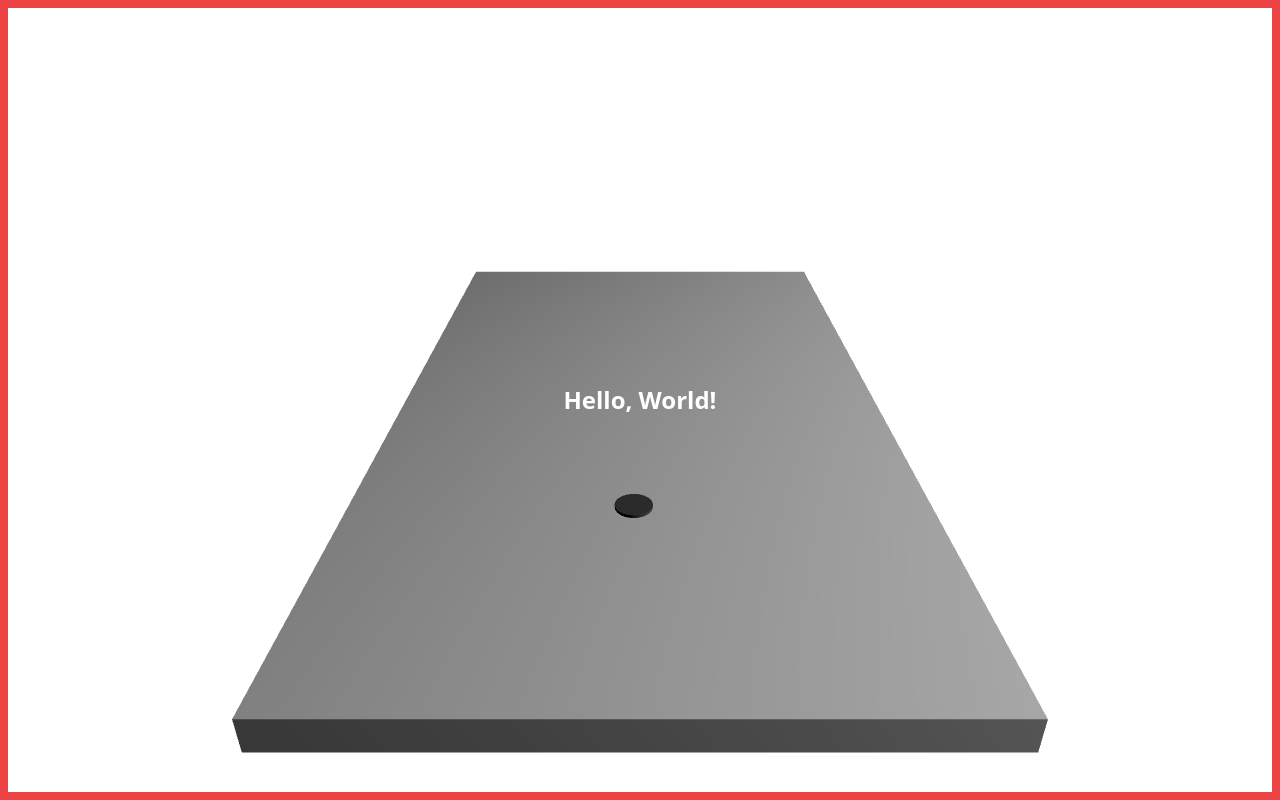
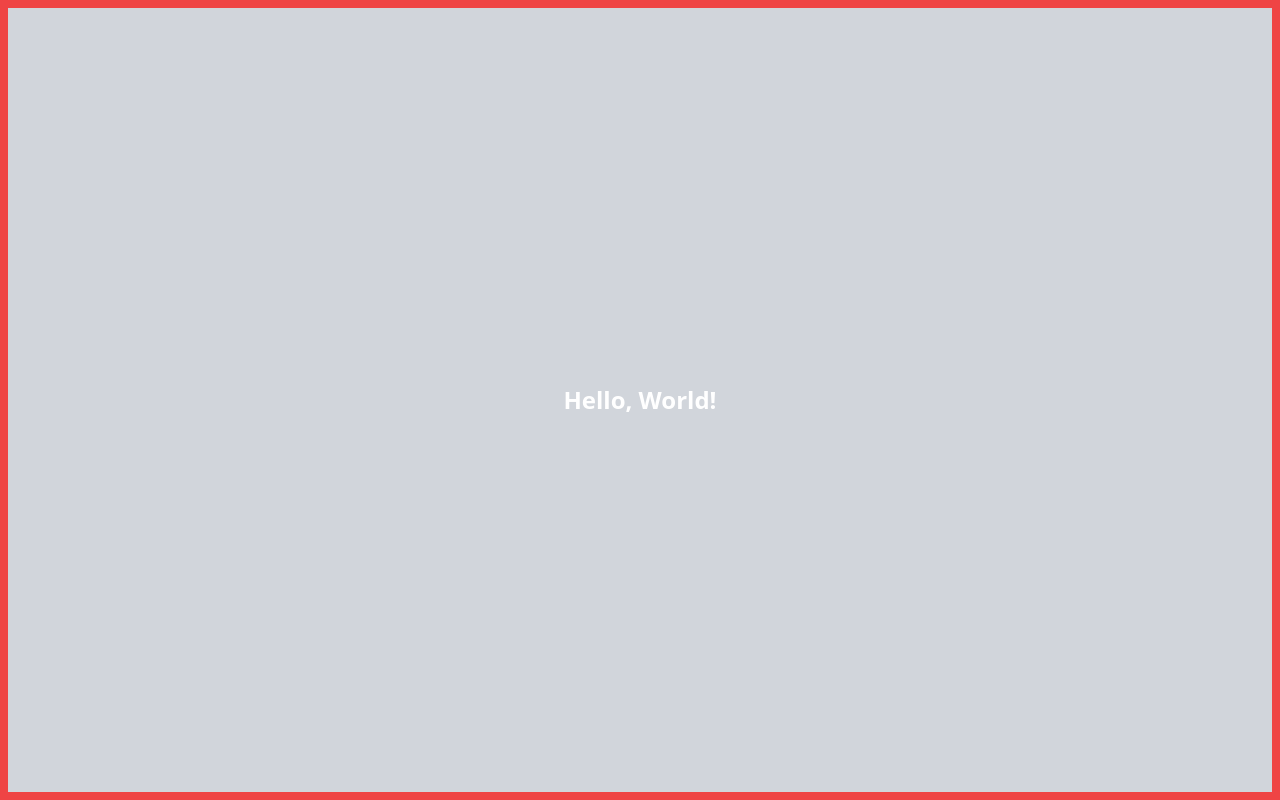
Before and after one commit to nagillimnayr/mountain-madness-2024, a React (Vite) app in the folder frontend/: page / in a window 1280 px wide. Built offline with nearby package versions, Linux system fonts and the light colour scheme.

Commit message:
add overlay that disappears on click

```diff
--- a/frontend/src/components/canvas/game/Game.tsx
+++ b/frontend/src/components/canvas/game/Game.tsx
@@ -1,3 +1,5 @@
+import { TABLE_LENGTH } from '@/lib/constants';
+import { Paddle } from './Paddle';
 import { Puck } from './Puck';
 import { Table } from './Table';
 
@@ -7,6 +9,7 @@ export const Game = () => {
     <>
       <Table />
       <Puck position={[0, 0.1, 0]}/>
+      <Paddle position={[0, 0,  TABLE_LENGTH * 1.2/3]} />
     </>
   )
 }
--- /dev/null
+++ b/frontend/src/components/canvas/game/Paddle.tsx
@@ -0,0 +1,26 @@
+import { PADDLE_BASE_RADIUS, PADDLE_BASE_THICKNESS, PADDLE_HANDLE_HEIGHT, PADDLE_HANDLE_RADIUS } from '@/lib/constants';
+import { Cylinder } from '@react-three/drei';
+import { useRef } from 'react';
+import { Object3D, Vector3Tuple } from 'three'
+
+
+
+type PaddleProps = {
+  position?: Vector3Tuple,
+}
+export const Paddle = ({position}: PaddleProps) => {
+  const paddleRef = useRef<Object3D>(null!);
+
+  return (
+    <object3D ref={paddleRef} position={position}>
+      <group position-y={PADDLE_BASE_THICKNESS / 2}>
+        <Cylinder args={[PADDLE_BASE_RADIUS, PADDLE_BASE_RADIUS, PADDLE_BASE_THICKNESS]}>
+          <meshStandardMaterial color={'red'}/>
+        </Cylinder>
+        <Cylinder args={[PADDLE_HANDLE_RADIUS, PADDLE_HANDLE_RADIUS, PADDLE_HANDLE_HEIGHT]} position-y={PADDLE_HANDLE_HEIGHT / 2}>
+          <meshStandardMaterial color={'red'}/>
+        </Cylinder>
+      </group>
+    </object3D>
+  )
+}
--- a/frontend/src/components/dom/user-interface/UserInterface.tsx
+++ b/frontend/src/components/dom/user-interface/UserInterface.tsx
@@ -1,10 +1,25 @@
+import { useCallback, useRef } from 'react';
 
 export const UserInterface = () => {
+  const containerRef = useRef<HTMLDivElement>(null!);
+
+  const handleClick = useCallback(() => {
+    containerRef.current.dataset.blend = "false";
+  }, []);
+
   return (
-    <div className='absolute top-0 left-0 w-full h-screen border-8 border-red-500 pointer-events-none'>
-      <div className='w-full h-full flex items-center justify-center'>
-        <h2 className='text-2xl font-extrabold text-white'>Hello, World!</h2>
-      </div>
+    <div
+      className='absolute top-0 left-0 w-full h-screen border-8 border-red-500 pointer-events-none'
+      onClick={handleClick}
+      >
+        <div
+        ref={containerRef}
+        data-blend="true"
+        className='w-full h-full bg-transparent data-[blend=true]:bg-gray-300 pointer-events-auto'>
+          <div className='w-full h-full flex items-center justify-center'>
+            <h2 className='text-2xl font-extrabold text-white'>Hello, World!</h2>
+          </div>
+        </div>
     </div>
   )
 }
--- a/frontend/src/lib/constants.ts
+++ b/frontend/src/lib/constants.ts
@@ -7,3 +7,9 @@ export const TABLE_HEIGHT = 0.07;
 
 export const PUCK_THICKNESS = 0.007;
 export const PUCK_RADIUS = 0.040;
+
+
+export const PADDLE_BASE_RADIUS = 0.048;
+export const PADDLE_BASE_THICKNESS = 0.019;
+export const PADDLE_HANDLE_RADIUS = PADDLE_BASE_RADIUS / 3;
+export const PADDLE_HANDLE_HEIGHT = 0.060;
```
